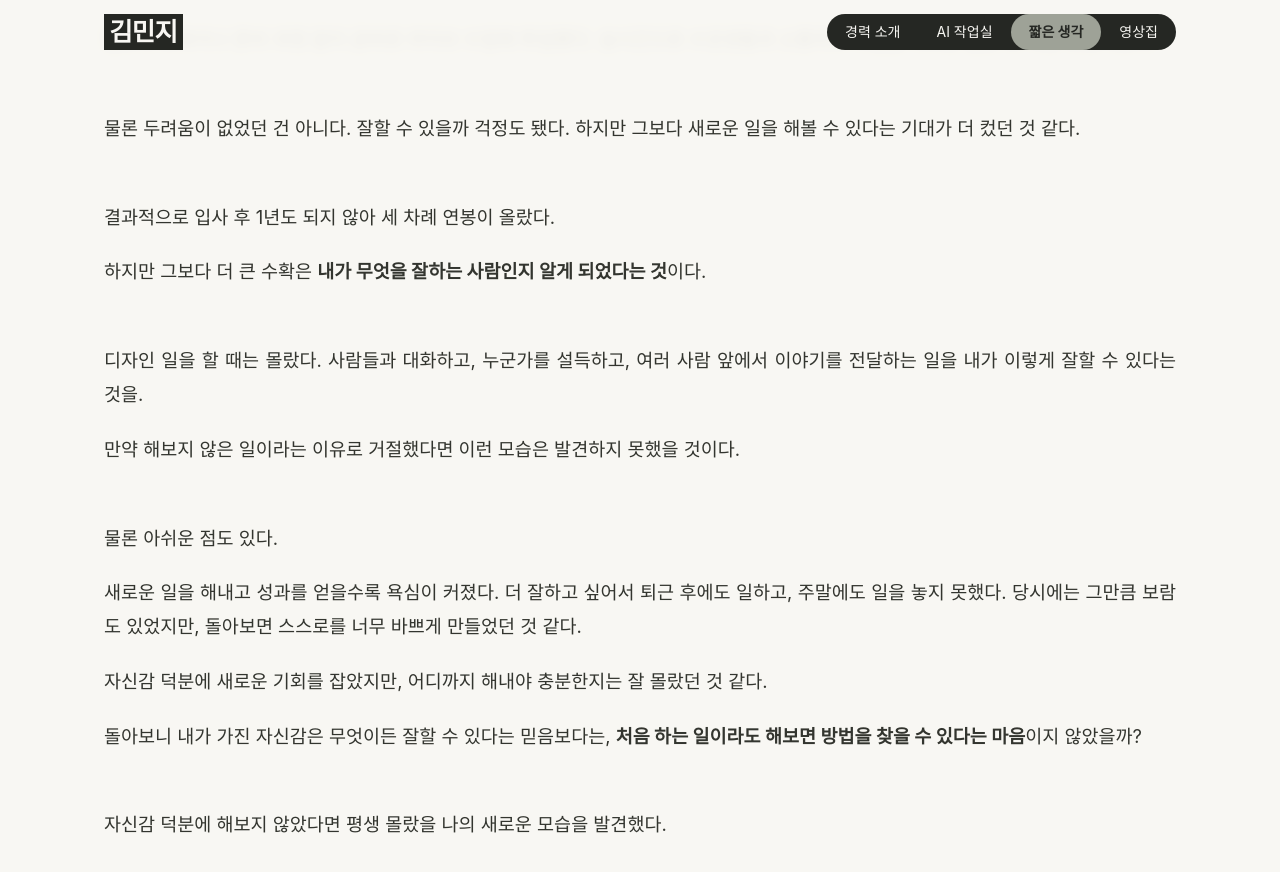
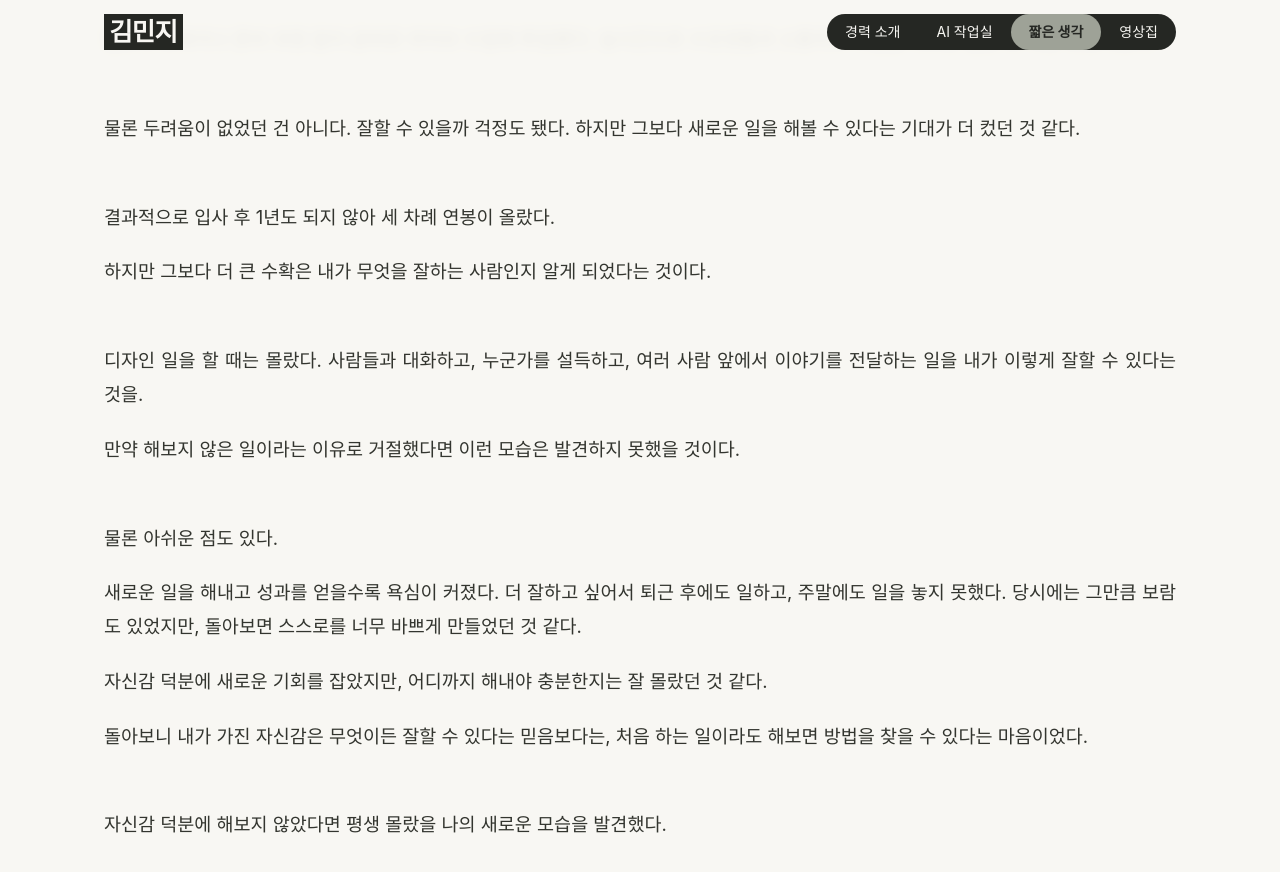
Before and after one commit to k-im-rose/k-im-rose.github.io, a Jekyll site: the page built from _thoughts/salary-three-raises.md, in a window 1280 px wide and 900 px high, scrolled down 1003 px. Shown: the top 872 px of the window. Built offline with Jekyll 4.4.1, drawn with Linux system fonts in a browser that asks for light colours; some web fonts are replaced.

Commit message:
Update salary-three-raises.md

```diff
--- a/_thoughts/salary-three-raises.md
+++ b/_thoughts/salary-three-raises.md
@@ -33,7 +33,7 @@ summary: 해보지 않은 일을 맡으며 알게 된 나의 모습
 &nbsp;
 결과적으로 입사 후 1년도 되지 않아 세 차례 연봉이 올랐다.
 
-하지만 그보다 더 큰 수확은 **내가 무엇을 잘하는 사람인지 알게 되었다는 것**이다.
+하지만 그보다 더 큰 수확은 내가 무엇을 잘하는 사람인지 알게 되었다는 것이다.
 
 &nbsp;
 디자인 일을 할 때는 몰랐다. 사람들과 대화하고, 누군가를 설득하고, 여러 사람 앞에서 이야기를 전달하는 일을 내가 이렇게 잘할 수 있다는 것을.
@@ -47,7 +47,7 @@ summary: 해보지 않은 일을 맡으며 알게 된 나의 모습
 
 자신감 덕분에 새로운 기회를 잡았지만, 어디까지 해내야 충분한지는 잘 몰랐던 것 같다.
 
-돌아보니 내가 가진 자신감은 무엇이든 잘할 수 있다는 믿음보다는, **처음 하는 일이라도 해보면 방법을 찾을 수 있다는 마음**이지 않았을까?
+돌아보니 내가 가진 자신감은 무엇이든 잘할 수 있다는 믿음보다는, 처음 하는 일이라도 해보면 방법을 찾을 수 있다는 마음이었다.
 
 &nbsp;
 자신감 덕분에 해보지 않았다면 평생 몰랐을 나의 새로운 모습을 발견했다.
```
